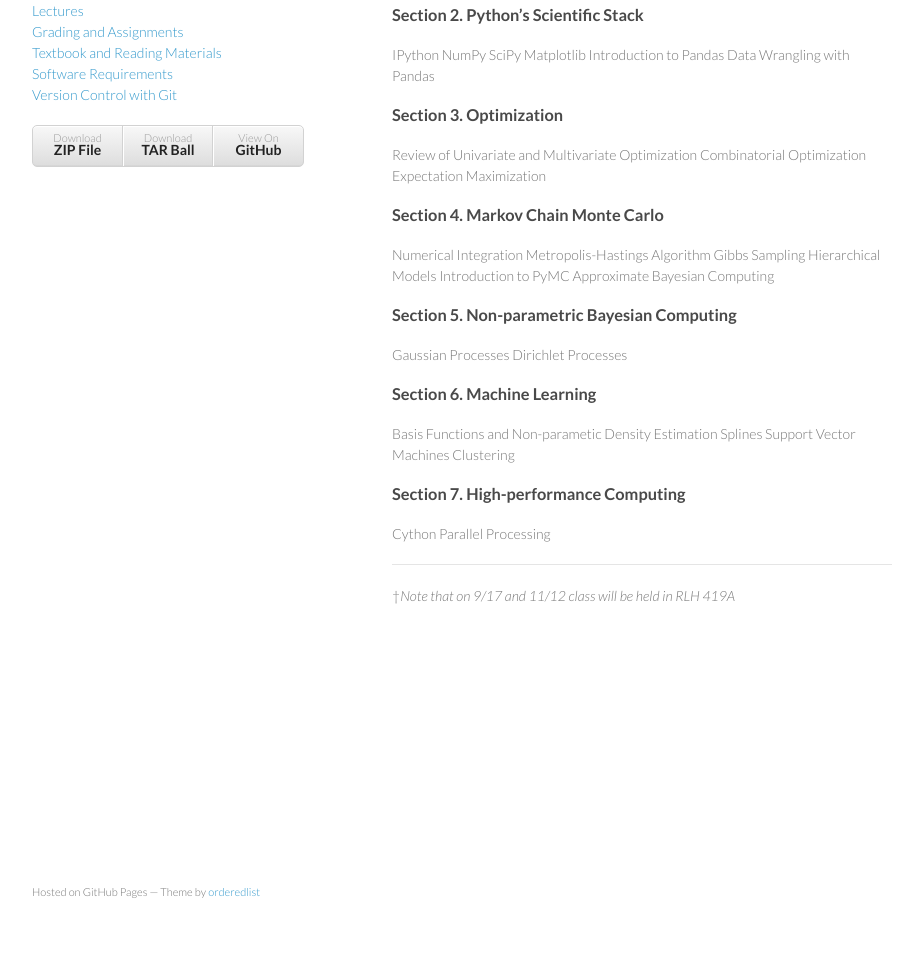
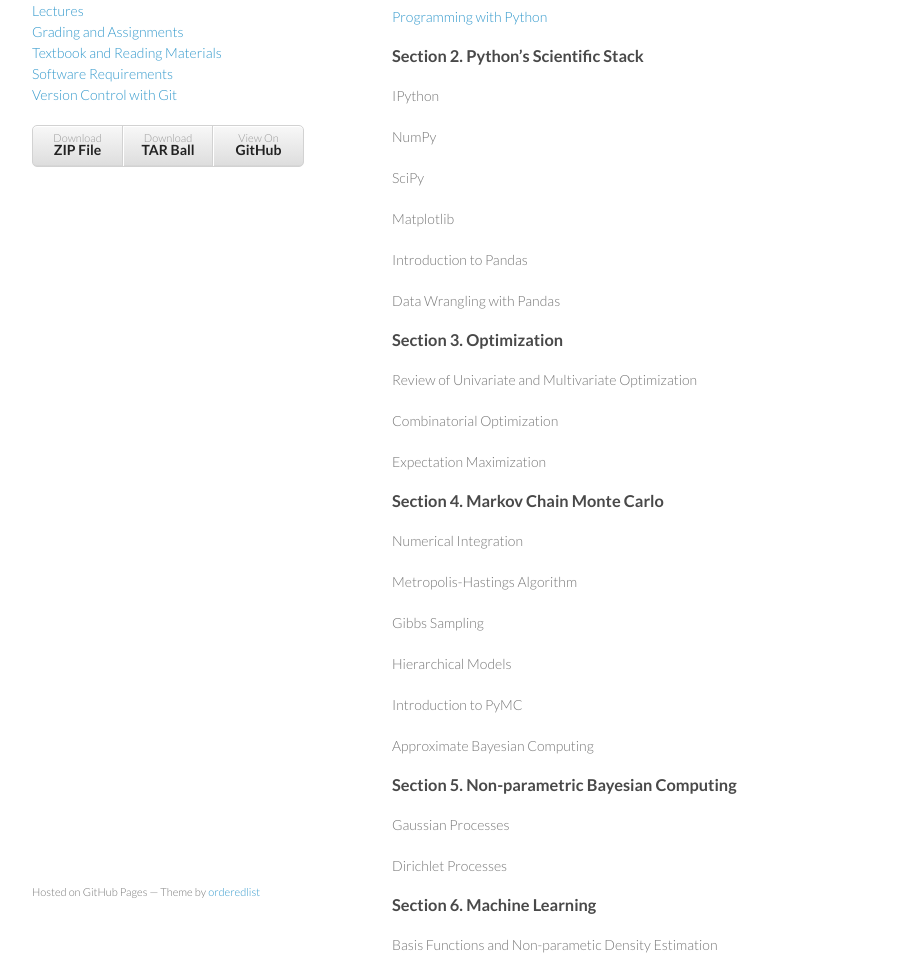
Before and after one commit to fonnesbeck/Bios8366, a Jekyll site: the page built from lectures.md, in a window 1280 px wide and 1400 px high. Shown: the part 429-1400 px from the top of the window, without its empty margins (178-1101 px from the left). Built offline with Jekyll 4.4.1, drawn with Linux system fonts in a browser that asks for light colours; some of the changed lines change nothing that is shown; some of the changed text lies outside the part shown.

Commit message:
Testing links to static notebooks

```diff
--- a/lectures.md
+++ b/lectures.md
@@ -21,48 +21,70 @@
 
 ### Section 1. The Python Programming Language
 
-Introduction to Python
-Programming with Python
+[Introduction to Python](http://nbviewer.ipython.org/urls/raw.github.com/fonnesbeck/Bios366/master/notebooks/Section1_1-Introduction-to-Python.ipynb)
+
+[Programming with Python](http://nbviewer.ipython.org/urls/raw.github.com/fonnesbeck/Bios366/master/notebooks/Section1_2-Programming-with-Python.ipynb)
 
 ### Section 2. Python's Scientific Stack
 
 IPython
+
 NumPy
+
 SciPy
+
 Matplotlib
+
 Introduction to Pandas
+
 Data Wrangling with Pandas
 
 ### Section 3. Optimization
 
 Review of Univariate and Multivariate Optimization
+
 Combinatorial Optimization
+
 Expectation Maximization
+
 
 ### Section 4. Markov Chain Monte Carlo
 
 Numerical Integration
+
 Metropolis-Hastings Algorithm
+
 Gibbs Sampling
+
 Hierarchical Models
+
 Introduction to PyMC
+
 Approximate Bayesian Computing
+
 
 ### Section 5. Non-parametric Bayesian Computing
 
 Gaussian Processes
+
 Dirichlet Processes
+
 
 ### Section 6. Machine Learning
 
 Basis Functions and Non-parametic Density Estimation
+
 Splines
+
 Support Vector Machines
+
 Clustering
+
 
 ### Section 7. High-performance Computing
 
 Cython
+
 Parallel Processing
 
 ---
```
